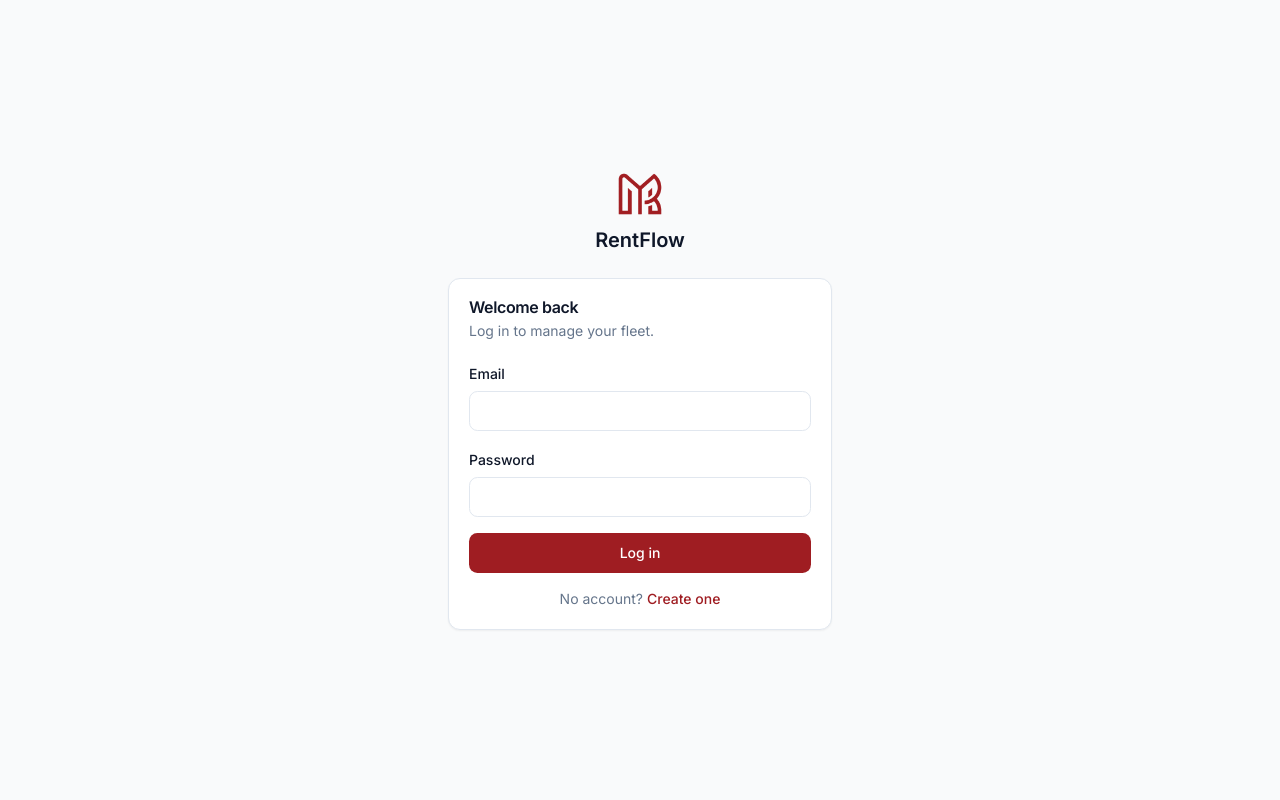
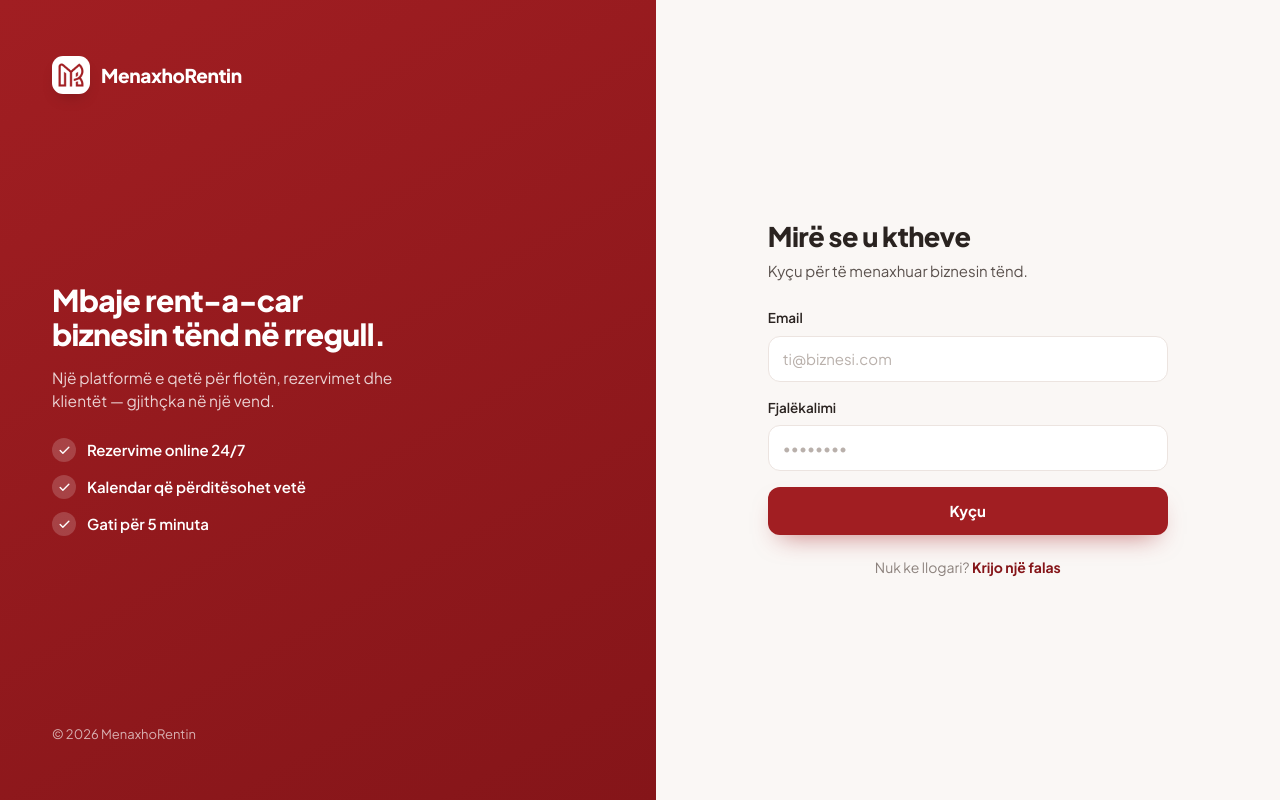
Before and after one commit to alttinkrasniqi/rental-saas, a Next.js app: page /login in a window 1280 px wide. Built offline with nearby package versions, Linux system fonts and the light colour scheme; no server answers.

Commit message:
Add files via upload

```diff
--- a/src/app/(auth)/login/page.tsx
+++ b/src/app/(auth)/login/page.tsx
@@ -3,12 +3,7 @@
 import Link from "next/link";
 import { useFormState } from "react-dom";
 import { login, type AuthState } from "../actions";
-import { Card, CardContent, CardHeader, CardTitle, CardDescription } from "@/components/ui/card";
-import { Input } from "@/components/ui/input";
-import { Label } from "@/components/ui/label";
-import { SubmitButton } from "@/components/submit-button";
-import { APP_NAME } from "@/lib/brand";
-import { Logo } from "@/components/logo";
+import { AuthShell, AuthSubmit } from "@/components/auth-shell";
 
 const initial: AuthState = {};
 
@@ -16,41 +11,23 @@
   const [state, formAction] = useFormState(login, initial);
 
   return (
-    <div className="flex min-h-screen items-center justify-center p-4">
-      <div className="w-full max-w-sm">
-        <div className="mb-6 flex flex-col items-center gap-2">
-          <Logo className="h-12 w-12" />
-          <span className="text-xl font-semibold">{APP_NAME}</span>
+    <AuthShell title="Mirë se u ktheve" subtitle="Kyçu për të menaxhuar biznesin tënd.">
+      <form action={formAction}>
+        <div className="field">
+          <label htmlFor="email">Email</label>
+          <input id="email" name="email" type="email" autoComplete="email" placeholder="ti@biznesi.com" required />
         </div>
-        <Card>
-          <CardHeader>
-            <CardTitle>Welcome back</CardTitle>
-            <CardDescription>Log in to manage your fleet.</CardDescription>
-          </CardHeader>
-          <CardContent>
-            <form action={formAction} className="space-y-4">
-              <div className="space-y-1.5">
-                <Label htmlFor="email">Email</Label>
-                <Input id="email" name="email" type="email" autoComplete="email" required />
-              </div>
-              <div className="space-y-1.5">
-                <Label htmlFor="password">Password</Label>
-                <Input id="password" name="password" type="password" autoComplete="current-password" required />
-              </div>
-              {state.error && (
-                <p className="rounded-md bg-rose-50 px-3 py-2 text-sm text-rose-700">{state.error}</p>
-              )}
-              <SubmitButton className="w-full">Log in</SubmitButton>
-            </form>
-            <p className="mt-4 text-center text-sm text-muted-foreground">
-              No account?{" "}
-              <Link href="/signup" className="font-medium text-primary hover:underline">
-                Create one
-              </Link>
-            </p>
-          </CardContent>
-        </Card>
-      </div>
-    </div>
+        <div className="field">
+          <label htmlFor="password">Fjalëkalimi</label>
+          <input id="password" name="password" type="password" autoComplete="current-password" placeholder="••••••••" required />
+        </div>
+        {state.error && <p className="err">{state.error}</p>}
+        <AuthSubmit>Kyçu</AuthSubmit>
+      </form>
+      <p className="foot">
+        Nuk ke llogari?{" "}
+        <Link href="/signup">Krijo një falas</Link>
+      </p>
+    </AuthShell>
   );
 }
```
